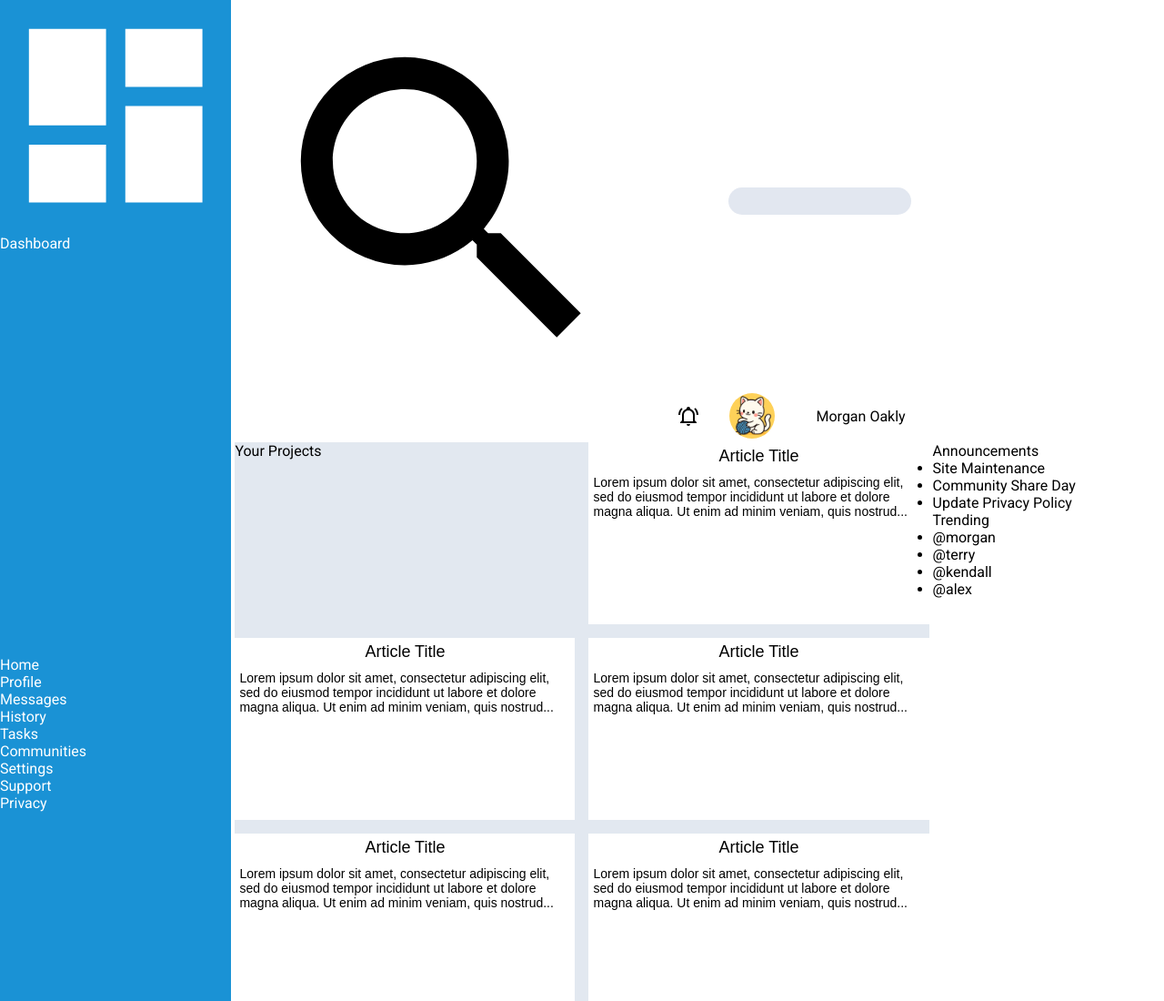
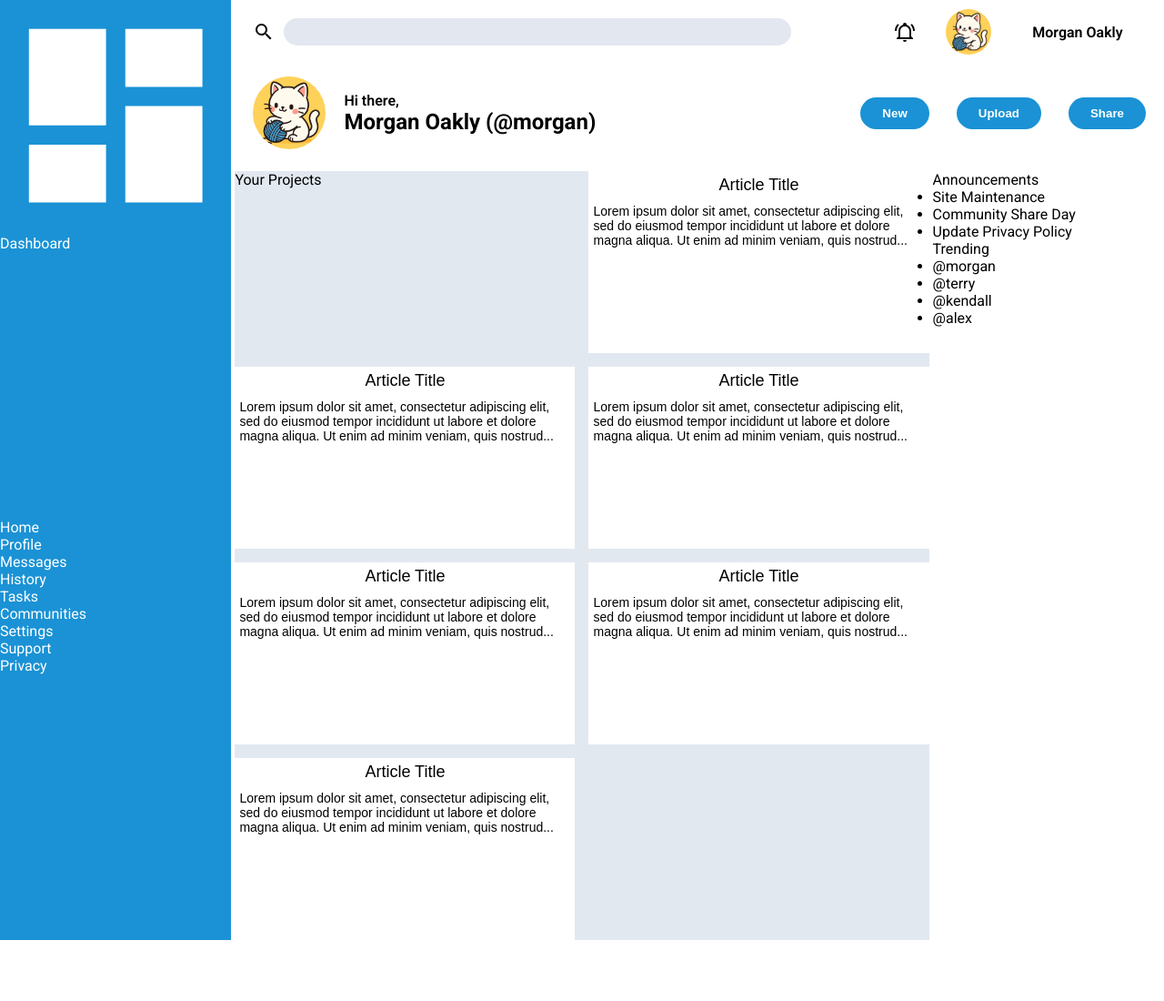
Before and after one commit to oskarnurm/admin-dashboard, a plain HTML site: page index.html in a window 1280 px wide. Shown: the top 1100 px of the page at 91% size. After the commit the page ends 1033 px from the top, so only its background shows below. Drawn offline with Linux system fonts and the light colour scheme.

Commit message:
feat(hmtl): add container elements

```diff
--- a/index.html
+++ b/index.html
@@ -8,8 +8,8 @@
   </head>
   <body>
     <div class="container">
-      <div class="header">
-        <div class="searchbar">
+      <div class="searchbar">
+        <div class="search">
           <svg
             xmlns="http://www.w3.org/2000/svg"
             viewBox="0 0 24 24"
@@ -32,7 +32,22 @@
             />
           </svg>
           <img src="./assets/icons/cat.png" alt="Cat profile picture" />
-          <div>Morgan Oakly</div>
+          <p>Morgan Oakly</p>
+        </div>
+      </div>
+      <div class="navbar">
+        <div class="navbar-profile">
+          <img src="./assets/icons/cat.png" alt="Cat profile picture" />
+          <div class="welcome">
+            <p>Hi there,</p>
+            <h1>Morgan Oakly (@morgan)</h1>
+          </div>
+        </div>
+
+        <div class="navbar-buttons">
+          <button>New</button>
+          <button>Upload</button>
+          <button>Share</button>
         </div>
       </div>
       <div class="dashboard">
```
